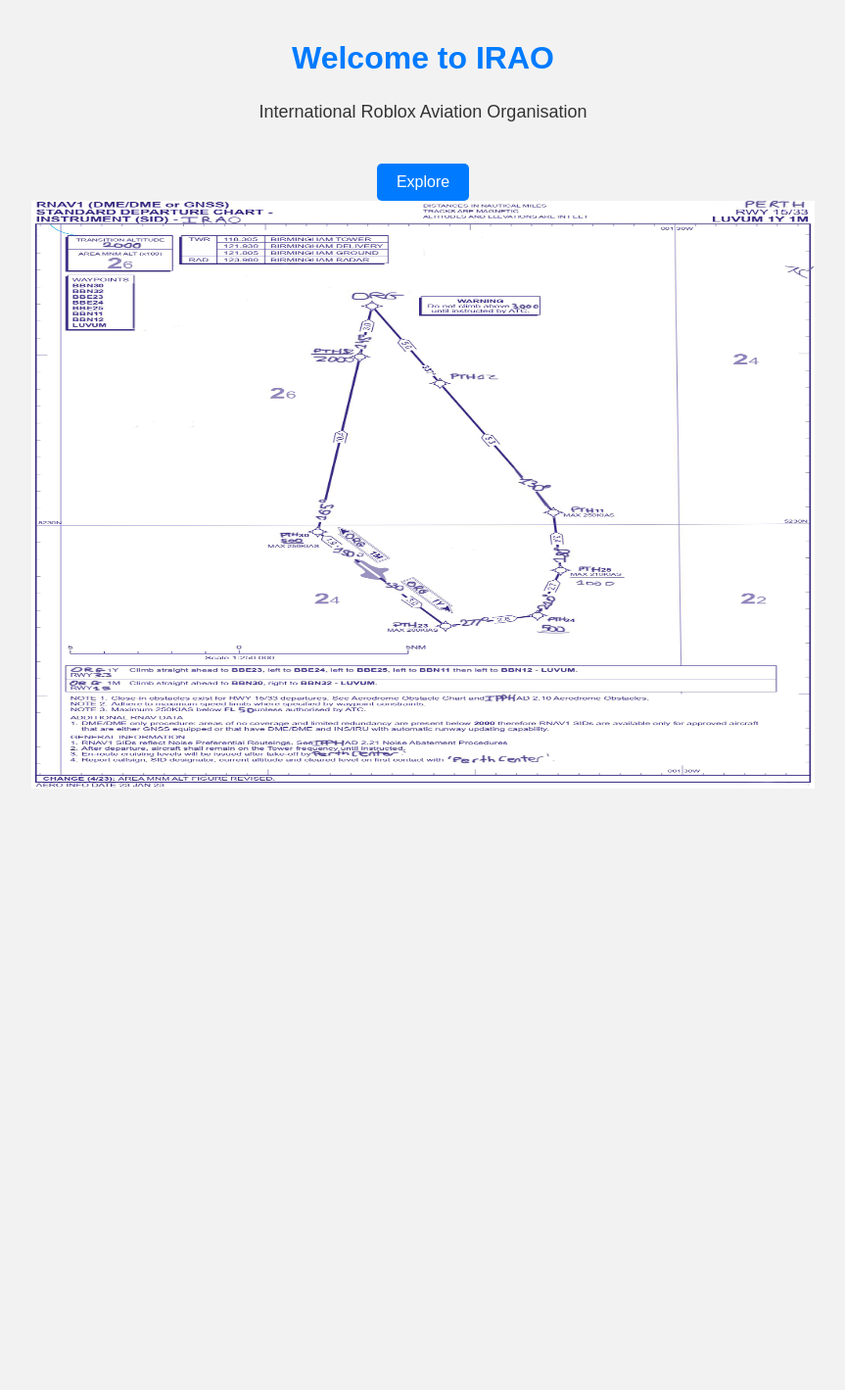
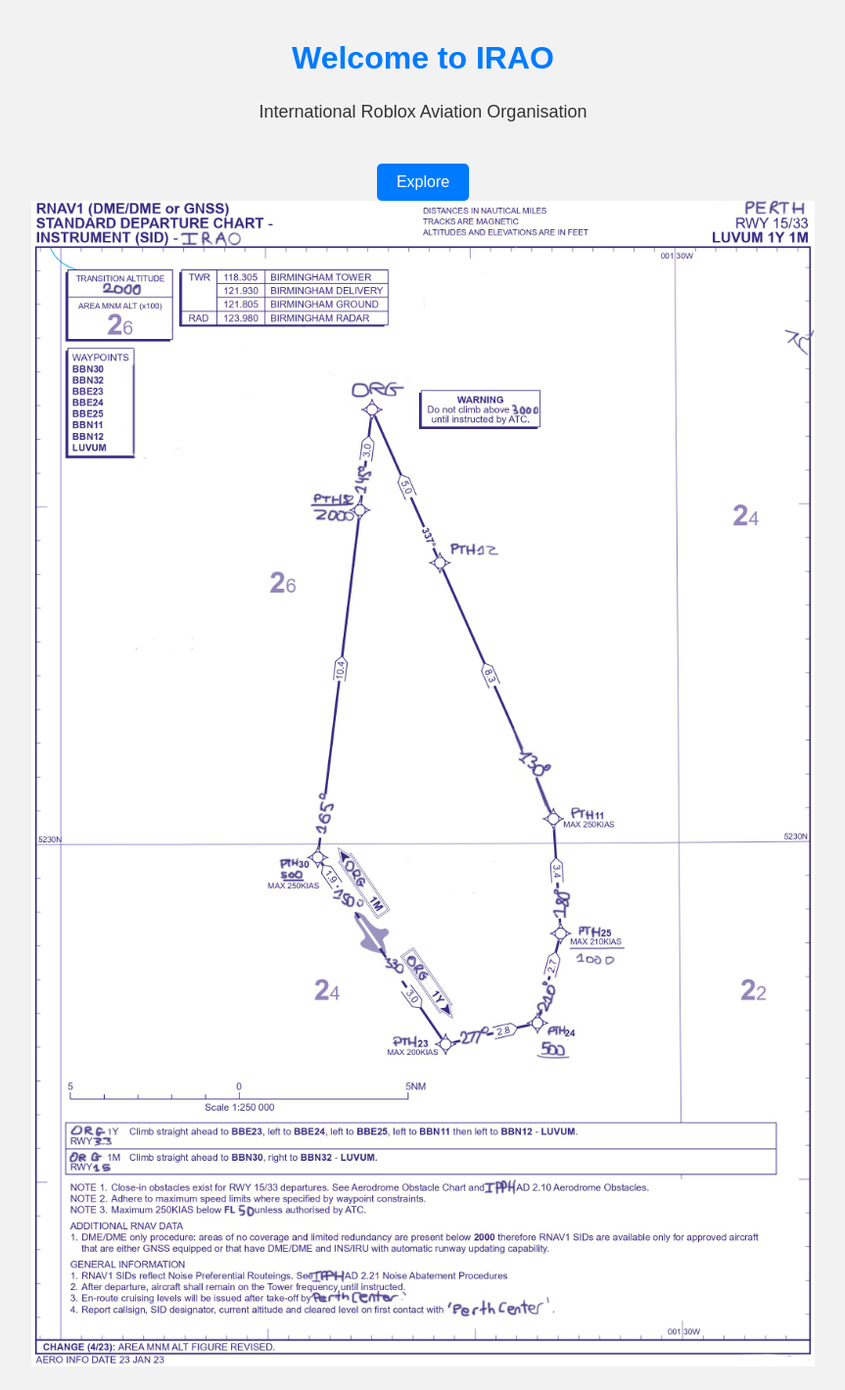
Before and after one commit to BedsAreDragons/IRAO, a Flask app: page / in a window 1280 px wide. Shown: the whole page at 98% size, without its empty margins (208-1071 px from the left). Before the commit the page ends 805 px from the top, so only its background shows below. Run offline with Flask 3, Linux system fonts and the light colour scheme; some web fonts are replaced.

Commit message:
Update index.html

```diff
--- a/templates/index.html
+++ b/templates/index.html
@@ -50,7 +50,7 @@
         <p>International Roblox Aviation Organisation</p>
         <a href="#" class="btn">Explore</a>
         <br>
-        <img src="https://githubraw.com/BedsAreDragons/IRAO/main/sids/342698.jpg" alt="Image" style="width:100%; height:600px;">
+        <img src="https://githubraw.com/BedsAreDragons/IRAO/main/sids/342698.jpg" alt="Image" style="width:100%; height:100%;">
     </div>
 </body>
 </html>
```
